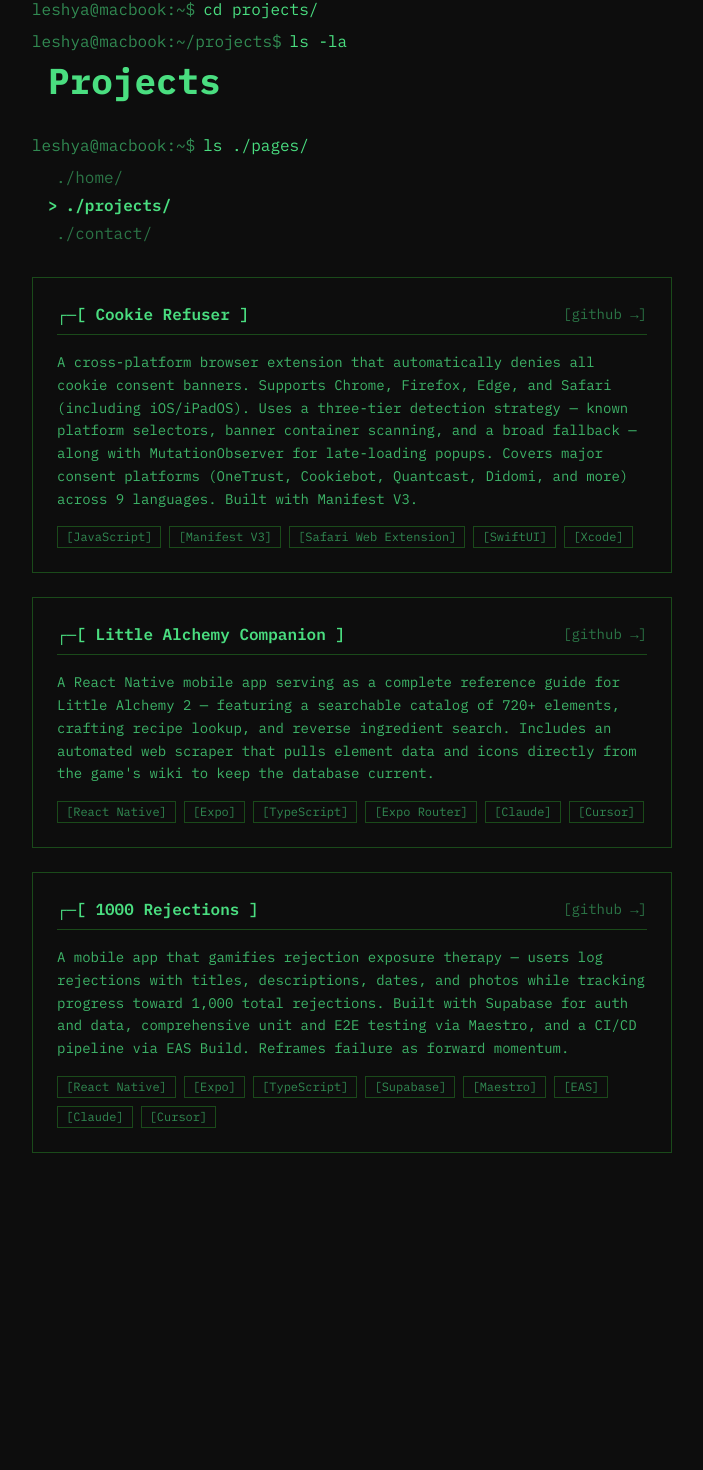
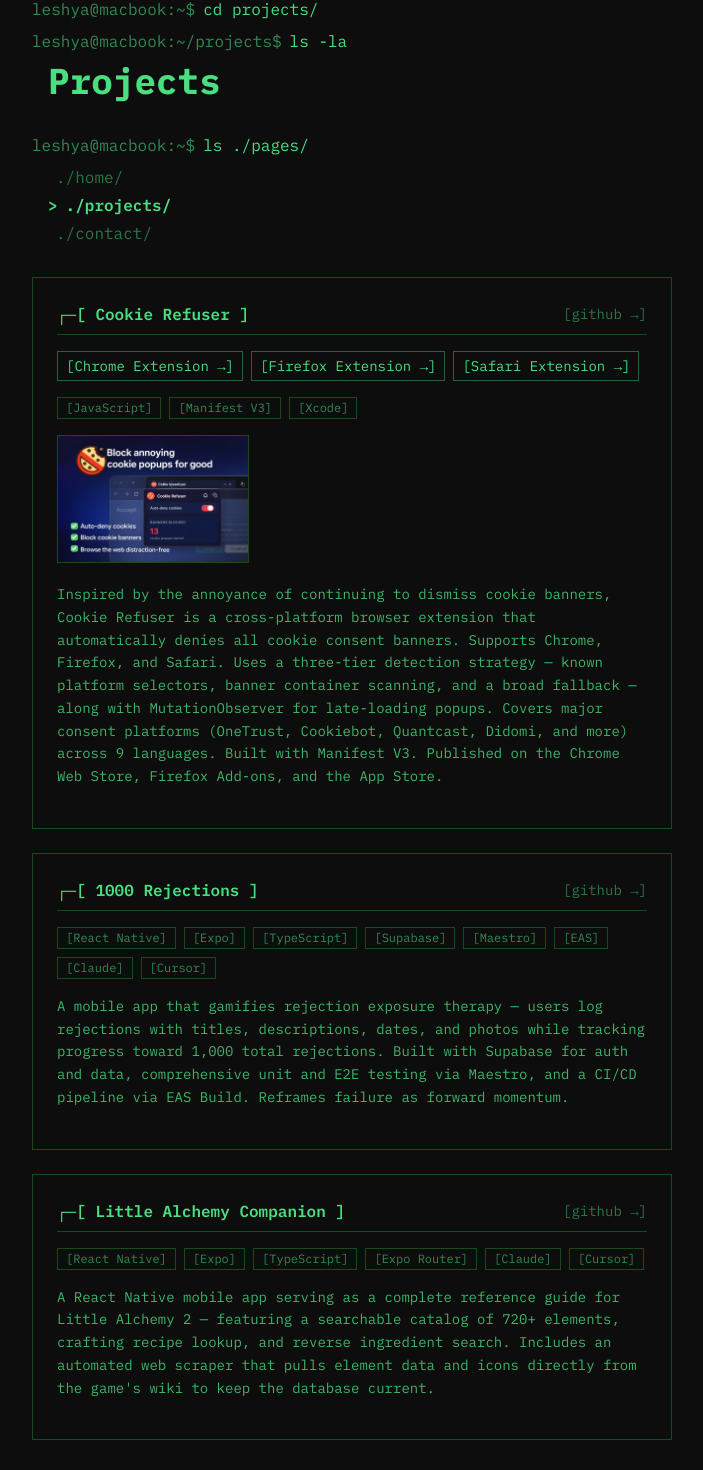
Before and after one commit to leshyabracaglia/personal-website, a Next.js app: page /projects in a window 1280 px wide. Shown: the part 353-1823 px from the top of the page, without its empty margins (288-991 px from the left). Before the commit the page ends 1594 px from the top, so only its background shows below. Built offline with nearby package versions, Linux system fonts and the light colour scheme.

Commit message:
analytics and update projects

```diff
--- a/app/layout.tsx
+++ b/app/layout.tsx
@@ -1,5 +1,6 @@
 import type { Metadata } from "next";
 import { Geist, Geist_Mono } from "next/font/google";
+import { Analytics } from "@vercel/analytics/next";
 import "./globals.css";
 const Marquee = "marquee" as unknown as React.ElementType;
 
@@ -48,6 +49,7 @@
           </Marquee>
         </div>
         <div>{children}</div>
+        <Analytics />
       </body>
     </html>
   );
--- a/app/projects/page.tsx
+++ b/app/projects/page.tsx
@@ -1,26 +1,62 @@
+import Image from "next/image";
 import Navigation from "../components/Navigation";
 
 const PROJECTS = [
   {
     title: "Cookie Refuser",
     description:
-      "A cross-platform browser extension that automatically denies all cookie consent banners. Supports Chrome, Firefox, Edge, and Safari (including iOS/iPadOS). Uses a three-tier detection strategy — known platform selectors, banner container scanning, and a broad fallback — along with MutationObserver for late-loading popups. Covers major consent platforms (OneTrust, Cookiebot, Quantcast, Didomi, and more) across 9 languages. Built with Manifest V3.",
-    technologies: ["JavaScript", "Manifest V3", "Safari Web Extension", "SwiftUI", "Xcode"],
+      "Inspired by the annoyance of continuing to dismiss cookie banners, Cookie Refuser is a cross-platform browser extension that automatically denies all cookie consent banners. Supports Chrome, Firefox, and Safari. Uses a three-tier detection strategy — known platform selectors, banner container scanning, and a broad fallback — along with MutationObserver for late-loading popups. Covers major consent platforms (OneTrust, Cookiebot, Quantcast, Didomi, and more) across 9 languages. Built with Manifest V3. Published on the Chrome Web Store, Firefox Add-ons, and the App Store.",
+    technologies: ["JavaScript", "Manifest V3", "Xcode"],
     github: "https://github.com/leshyabracaglia/Cookie-refuser",
+    links: [
+      {
+        label: "Chrome Extension",
+        url: "https://chromewebstore.google.com/detail/cookie-refuser/mcglfjkmfeliffphgmihihlgehcfbkmi",
+      },
+      {
+        label: "Firefox Extension",
+        url: "https://addons.mozilla.org/en-US/firefox/addon/cookies-refuser/",
+      },
+      {
+        label: "Safari Extension",
+        url: "https://apps.apple.com/us/app/cookie-refuser/id6760318624?mt=12",
+      },
+    ],
+    images: ["/projects/cookie-refuser-promotional-image.png"],
+  },
+  {
+    title: "1000 Rejections",
+    description:
+      "A mobile app that gamifies rejection exposure therapy — users log rejections with titles, descriptions, dates, and photos while tracking progress toward 1,000 total rejections. Built with Supabase for auth and data, comprehensive unit and E2E testing via Maestro, and a CI/CD pipeline via EAS Build. Reframes failure as forward momentum.",
+    technologies: [
+      "React Native",
+      "Expo",
+      "TypeScript",
+      "Supabase",
+      "Maestro",
+      "EAS",
+      "Claude",
+      "Cursor",
+    ],
+    github: "https://github.com/leshyabracaglia/1000Rejections",
+    links: [],
+    images: [],
   },
   {
     title: "Little Alchemy Companion",
     description:
       "A React Native mobile app serving as a complete reference guide for Little Alchemy 2 — featuring a searchable catalog of 720+ elements, crafting recipe lookup, and reverse ingredient search. Includes an automated web scraper that pulls element data and icons directly from the game's wiki to keep the database current.",
-    technologies: ["React Native", "Expo", "TypeScript", "Expo Router", "Claude", "Cursor"],
+    technologies: [
+      "React Native",
+      "Expo",
+      "TypeScript",
+      "Expo Router",
+      "Claude",
+      "Cursor",
+    ],
     github: "https://github.com/leshyabracaglia/little-alchemy-companion",
-  },
-  {
-    title: "1000 Rejections",
-    description:
-      "A mobile app that gamifies rejection exposure therapy — users log rejections with titles, descriptions, dates, and photos while tracking progress toward 1,000 total rejections. Built with Supabase for auth and data, comprehensive unit and E2E testing via Maestro, and a CI/CD pipeline via EAS Build. Reframes failure as forward momentum.",
-    technologies: ["React Native", "Expo", "TypeScript", "Supabase", "Maestro", "EAS", "Claude", "Cursor"],
-    github: "https://github.com/leshyabracaglia/1000Rejections",
+    links: [],
+    images: [],
   },
 ];
 
@@ -29,18 +65,20 @@
   description,
   technologies,
   github,
+  links,
+  images,
 }: {
   title: string;
   description: string;
   technologies: string[];
   github: string;
+  links: { label: string; url: string }[];
+  images: string[];
 }) {
   return (
     <div className="border border-[#1a4a1a] p-6 hover:border-terminal/50 transition-colors">
       <div className="border-b border-[#1a4a1a] pb-2 mb-4 flex items-center justify-between">
-        <span className="text-terminal font-semibold">
-          ┌─[ {title} ]
-        </span>
+        <span className="text-terminal font-semibold">┌─[ {title} ]</span>
         <a
           href={github}
           target="_blank"
@@ -50,7 +88,23 @@
           [github →]
         </a>
       </div>
-      <p className="text-terminal/80 mb-4 text-sm leading-relaxed">{description}</p>
+
+      {links.length > 0 && (
+        <div className="flex gap-2 flex-wrap mb-4">
+          {links.map(({ label, url }) => (
+            <a
+              key={url}
+              href={url}
+              target="_blank"
+              rel="noopener noreferrer"
+              className="text-terminal text-sm border border-terminal/40 px-2 py-1 hover:bg-terminal/10 transition-colors"
+            >
+              [{label} →]
+            </a>
+          ))}
+        </div>
+      )}
+
       <div className="flex gap-2 flex-wrap">
         {technologies.map((technology) => (
           <span
@@ -61,6 +115,28 @@
           </span>
         ))}
       </div>
+
+      {images.length > 0 && (
+        <div className="flex gap-3 overflow-x-auto mb-4 pb-1 mt-4">
+          {images.map((src, i) => (
+            <div
+              key={i}
+              className="relative flex-shrink-0 w-48 h-32 border border-[#1a4a1a] overflow-hidden"
+            >
+              <Image
+                src={src}
+                alt={`${title} screenshot ${i + 1}`}
+                fill
+                className="object-cover"
+              />
+            </div>
+          ))}
+        </div>
+      )}
+
+      <p className="text-terminal/80 my-4 text-sm leading-relaxed">
+        {description}
+      </p>
     </div>
   );
 }
@@ -91,6 +167,8 @@
               description={project.description}
               technologies={project.technologies}
               github={project.github}
+              links={project.links}
+              images={project.images}
             />
           ))}
         </div>
--- a/package.json
+++ b/package.json
@@ -9,6 +9,7 @@
     "lint": "eslint"
   },
   "dependencies": {
+    "@vercel/analytics": "^2.0.1",
     "next": "^16.0.7",
     "react": "^19.2.1",
     "react-dom": "^19.2.1"
```
Also changed, not shown: public/projects/cookie-refuser-promotional-image.png (added), 1 other file (tests, documents, lock files or other folders).
